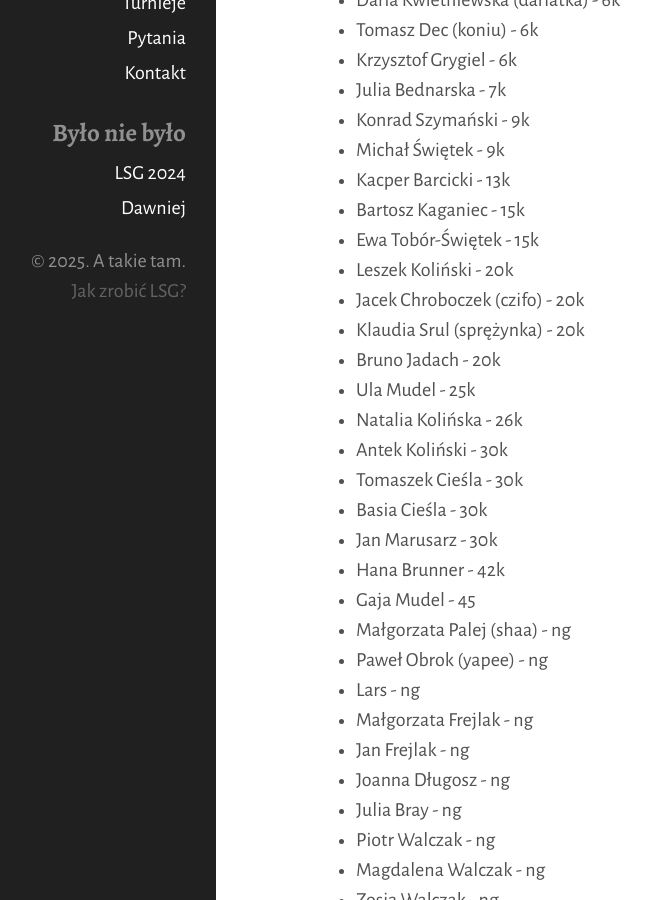
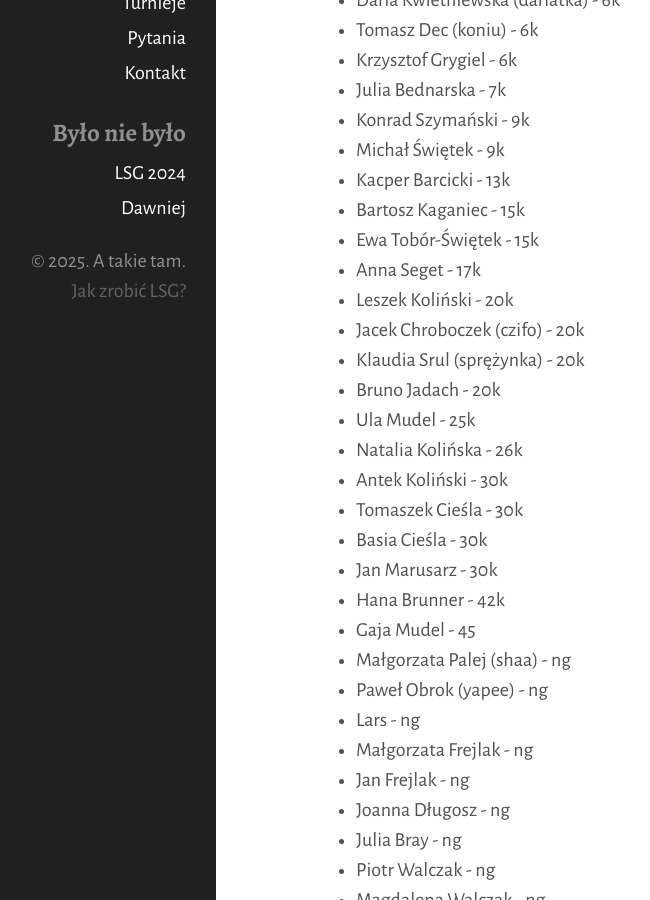
Before and after one commit to tasuki/lsg, a Jekyll site: the page built from zarejestrowani.md, in a window 1280 px wide and 900 px high, scrolled down 735 px. Shown: the whole window, without its empty margins (144-794 px from the left). Built offline with Jekyll 4.4.1, drawn with Linux system fonts in a browser that asks for light colours.

Commit message:
Update zarejestrowani.md

```diff
--- a/zarejestrowani.md
+++ b/zarejestrowani.md
@@ -35,6 +35,7 @@ Zarejestrowani uczestnicy, mniej więcej według stopnia:
 - Kacper Barcicki - 13k
 - Bartosz Kaganiec - 15k
 - Ewa Tobór-Świętek - 15k
+- Anna Seget - 17k
 - Leszek Koliński - 20k
 - Jacek Chroboczek (czifo) - 20k
 - Klaudia Srul (sprężynka) - 20k
```
